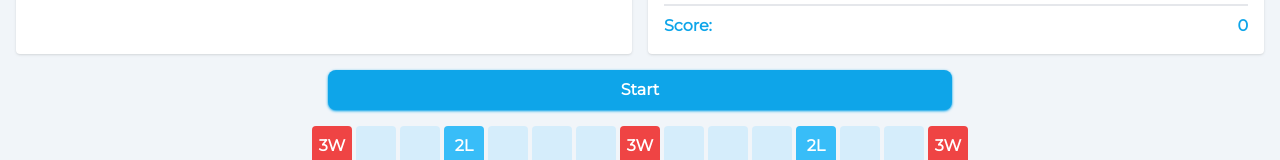
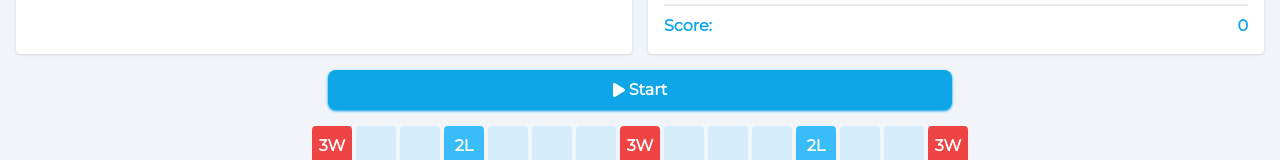
Before and after one commit to Glenn-Chiang/scrabble, a React (Vite) app in the folder frontend/: page / in a window 1280 px wide. Shown: the part 178-338 px from the top of the page. Built offline with nearby package versions, Linux system fonts and the light colour scheme.

Commit message:
Add icons to action buttons

```diff
--- a/frontend/src/components/ActionButton.tsx
+++ b/frontend/src/components/ActionButton.tsx
@@ -1,5 +1,9 @@
+import { IconDefinition } from "@fortawesome/free-regular-svg-icons";
+import { FontAwesomeIcon } from "@fortawesome/react-fontawesome";
+
 interface ActionButtonProps {
   label: string;
+  icon?: IconDefinition;
   className: string;
   disabled?: boolean;
   onClick: () => void;
@@ -7,6 +11,7 @@ interface ActionButtonProps {
 
 export function ActionButton({
   label,
+  icon,
   className,
   disabled,
   onClick,
@@ -16,10 +21,13 @@ export function ActionButton({
       onClick={onClick}
       className={[
         className,
-        `py-2 px-4 rounded-lg font-semibold ${disabled && "opacity-50 animate-none"}`,
+        `py-2 px-4 rounded-lg font-semibold flex gap-1 items-center justify-center ${
+          disabled && "opacity-50 animate-none"
+        }`,
       ].join(" ")}
       disabled={disabled}
     >
+      {icon && <FontAwesomeIcon icon={icon} />}
       {label}
     </button>
   );
--- a/frontend/src/components/ActionButtons.tsx
+++ b/frontend/src/components/ActionButtons.tsx
@@ -1,3 +1,5 @@
+import { faCheckCircle, faStopCircle } from "@fortawesome/free-regular-svg-icons";
+import { faArrowRightRotate, faFastForward, faPlay, faRefresh } from "@fortawesome/free-solid-svg-icons";
 import { useDispatch } from "react-redux";
 import { ActionButton } from "../components/ActionButton";
 import { useEndGame } from "../lib/game-mechanics/endGame";
@@ -14,6 +16,7 @@ export function QuitButton() {
   return (
     <ActionButton
       label="Quit game"
+      icon={faStopCircle}
       className="bg-rose-500 text-white"
       onClick={() => endGame()}
     />
@@ -25,20 +28,22 @@ export function StartButton() {
   return (
     <ActionButton
       label="Start"
+      icon={faPlay}
       className="bg-sky-500 text-white shadow shadow-sky-500 w-full sm:w-1/2"
       onClick={startGame}
     />
   );
 }
 
-export function CheckButton() {
+export function SubmitButton() {
   const evaluatePlay = useEvaluatePlay();
   const turnState = useAppSelector((state) => state.gameState.turnState);
 
   return (
     <ActionButton
-      label="Check play"
-      className="bg-sky-50 text-sky-500 "
+      label="Submit"
+      icon={faCheckCircle}
+      className="bg-sky-100 text-sky-500 "
       onClick={() => evaluatePlay()}
       disabled={turnState === "exchanging" || turnState === "valid"}
     />
@@ -55,6 +60,7 @@ export function ExchangeTilesButton() {
   return (
     <ActionButton
       label="Exchange tiles"
+      icon={faRefresh}
       className="bg-cyan-50 text-cyan-500"
       onClick={handleClick}
       disabled={turnState === "exchanging" || turnState === "valid"}
@@ -69,6 +75,7 @@ export function SkipTurnButton() {
   return (
     <ActionButton
       label="Skip turn"
+      icon={faArrowRightRotate}
       className="bg-rose-50 text-rose-400"
       onClick={() => skipTurn()}
       disabled={turnState === "valid"}
@@ -83,6 +90,7 @@ export function EndTurnButton() {
   return (
     <ActionButton
       label="End turn"
+      icon={faFastForward}
       className="bg-sky-500 text-white shadow shadow-sky-500"
       disabled={turnState !== "valid"}
       onClick={() => endTurn()}
--- a/frontend/src/components/Square.tsx
+++ b/frontend/src/components/Square.tsx
@@ -32,6 +32,7 @@ export const Square = ({ value, row, col }: SquareProps) => {
 };
 
 export const EmptySquare = ({ value, row, col }: SquareProps) => {
+  const dispatch = useAppDispatch();
   const selectedTileIndex = useAppSelector(
     (state) => state.selectedTile.selectedTileIndex
   );
@@ -39,13 +40,16 @@ export const EmptySquare = ({ value, row, col }: SquareProps) => {
   const currentPlayerId = useCurrentPlayer();
   const selectedLetter = playerTiles[currentPlayerId][selectedTileIndex];
 
-  const dispatch = useAppDispatch();
+  // If selected tile is blank i.e. selectedLetter is *, we prompt the user to choose the letter that the tile should represent
+
 
   // Clicking an empty square will place the selected tile on that square and remove it from the player's tile rack
   const handleClick = () => {
+    // add tile to playGrid
     dispatch(
       playGridSlice.actions.placeTile({ row, col, letter: selectedLetter })
     );
+    // remove tile from player rack
     dispatch(
       playerTilesSlice.actions.removeTile({
         playerId: currentPlayerId,
--- a/frontend/src/lib/game-mechanics/validateWord.ts
+++ b/frontend/src/lib/game-mechanics/validateWord.ts
@@ -1,7 +1,5 @@
 import wordList from "../game-constants/wordList.json";
 
 export function validateWord(word: string): boolean {
-  // TODO: Handle blank tiles
-
   return (wordList as {[word: string]: number})[word.toLowerCase()] === 1
 }
--- a/frontend/src/pages/Play.tsx
+++ b/frontend/src/pages/Play.tsx
@@ -10,7 +10,7 @@ import { useAppSelector } from "../redux-config/store";
 import {
   StartButton,
   QuitButton,
-  CheckButton,
+  SubmitButton,
   ExchangeTilesButton,
   SkipTurnButton,
   EndTurnButton,
@@ -34,9 +34,9 @@ export default function Play() {
       {gameProgress === "pre-game" && <StartButton />}
       {gameProgress === "in-game" && (
         <div className="grid grid-cols-2 sm:grid-cols-4 gap-2 bg-white p-4 rounded-md w-full">
-          <CheckButton />
           <ExchangeTilesButton />
           <SkipTurnButton />
+          <SubmitButton />
           <EndTurnButton />
         </div>
       )}
```
